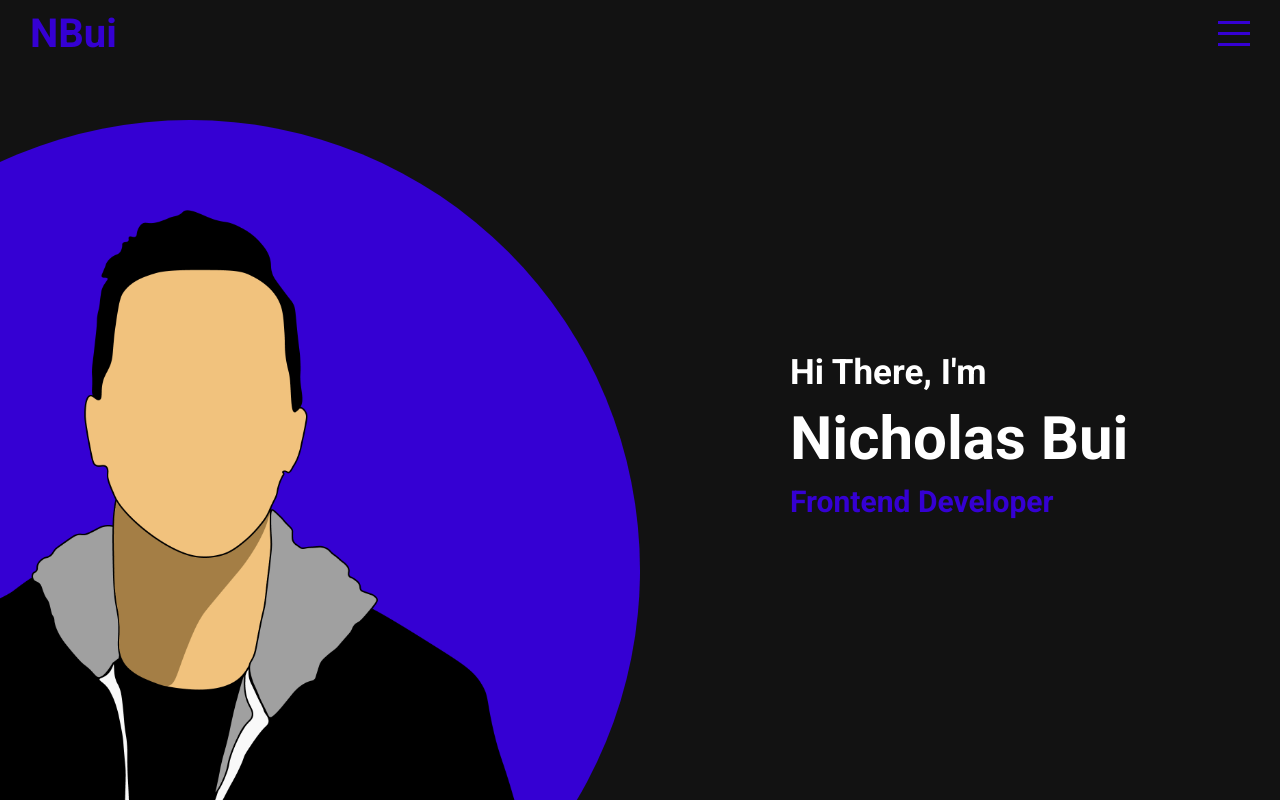
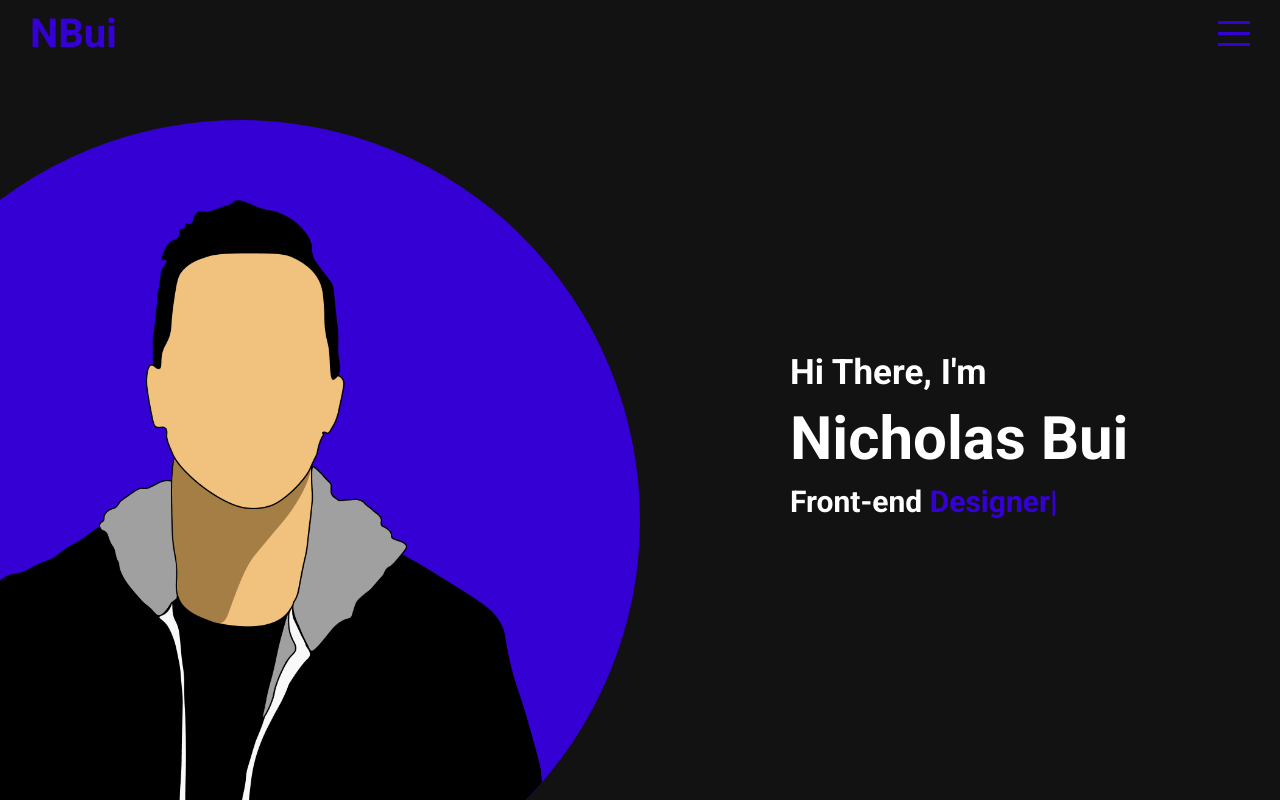
Before and after one commit to nickbui/React-Portfolio-Website, a React (Create React App) app: page / in a window 1280 px wide. Built offline with nearby package versions, Linux system fonts and the light colour scheme.

Commit message:
Added type animation to intro

```diff
--- a/package.json
+++ b/package.json
@@ -8,6 +8,7 @@
     "@testing-library/jest-dom": "^5.14.1",
     "@testing-library/react": "^11.2.7",
     "@testing-library/user-event": "^12.8.3",
+    "ityped": "^1.0.3",
     "node-sass": "^6.0.1",
     "react": "^17.0.2",
     "react-dom": "^17.0.2",
--- a/src/components/intro/Intro.jsx
+++ b/src/components/intro/Intro.jsx
@@ -1,6 +1,20 @@
 import "./intro.scss"
+import { init } from 'ityped'
+import { useEffect, useRef } from "react";
 
 export default function Intro() {
+
+    const textRef = useRef();
+
+    useEffect(()=>{
+        init(textRef.current, {
+            showCursor: true,
+            backDelay: 1500,
+            backSpeed: 60,
+            strings: ["Developer", "Designer"],
+        });
+    },[])
+
     return (
         <div className="intro" id="intro">
             <div className="left">
@@ -13,7 +27,7 @@
                 <div className="wrapper">
                     <h2>Hi There, I'm</h2>
                     <h1>Nicholas Bui</h1>
-                    <h3>Frontend Developer</h3>
+                    <h3>Front-end <span ref={ textRef }></span></h3>
                 </div>
             </div>
         </div>
--- a/src/components/intro/intro.scss
+++ b/src/components/intro/intro.scss
@@ -9,8 +9,8 @@
         overflow: hidden;
 
         .imgContainer {
-            width: 900px;
-            height: 900px;
+            width: 800px;
+            height: 800px;
             margin-top: 50px;
             background-color: #3500D3;
             border-radius: 50%;
@@ -40,17 +40,35 @@
             h1 {
                 font-size: 60px;
                 margin: 10px 0;
-                color: white;
+                color:#fff;
             }
 
             h2 {
                 font-size: 35px;
-                color: white;
+                color: #fff;
             }
 
             h3 {
                 font-size: 30px;
-                color: #3500D3;
+                color: #fff;
+
+                span{
+                    font-size: inherit;
+                    color: #3500D3;
+                }
+
+                .ityped-cursor{
+                    animation: blink 1s infinite;
+                }
+
+                @keyframes blink {
+                    50%{
+                        opacity: 1;
+                    }
+                    100%{
+                        opacity: 0;
+                    }
+                }
             }
         }
 
```
Also changed, not shown: 1 other file (tests, documents, lock files or other folders).
